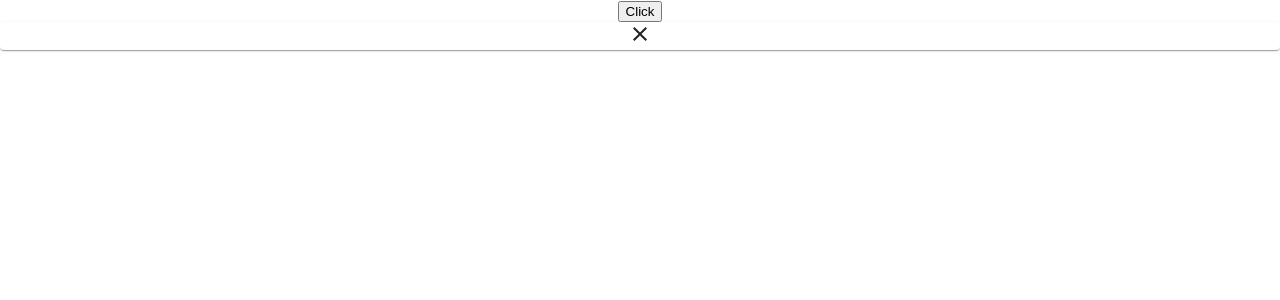
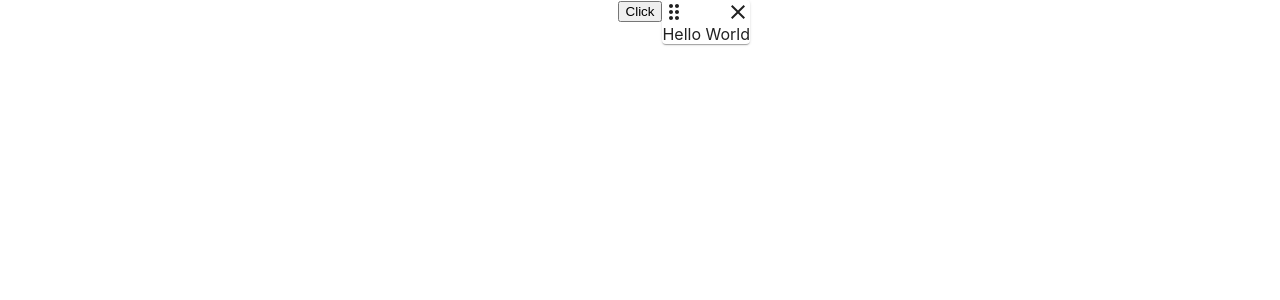
Before and after one commit to lgdelacruz92/bt-tools-panel, a React (Create React App) app: page / in a window 1280 px wide. Shown: the top 300 px of the page. Built offline with nearby package versions, Linux system fonts and the light colour scheme.

Commit message:
Required methods

```diff
--- a/src/App.js
+++ b/src/App.js
@@ -6,7 +6,7 @@ function App() {
   return (
     <div className="App">
       <button onClick={() => {}}>Click</button>
-      <ToolsPanel>
+      <ToolsPanel onClose={() => {}} open={true}>
         <div>Hello World</div>
       </ToolsPanel>
     </div>
--- a/src/ToolsPanel/ToolsPanel.js
+++ b/src/ToolsPanel/ToolsPanel.js
@@ -1,13 +1,55 @@
 import React from "react";
 import * as MUI from "@material-ui/core";
-import { Clear as Close } from "@material-ui/icons";
+import { Clear as Close, DragIndicator } from "@material-ui/icons";
+import Draggable from "react-draggable";
+import PropTypes from "prop-types";
+
+const useStyles = MUI.makeStyles(theme => {
+  return {
+    toolsPanel: {
+      display: "inline-block",
+      position: "absolute"
+    },
+    topControls: {
+      display: "flex",
+      justifyContent: "space-between",
+      "&:hover": {
+        cursor: "move"
+      }
+    },
+    closeButton: {
+      "&:hover": {
+        cursor: "default"
+      }
+    }
+  };
+});
 
 const ToolsPanel = props => {
+  const classes = useStyles();
+  const { onClose } = props;
   return (
-    <MUI.Card>
-      <Close data-testid="exit-button"></Close>
-    </MUI.Card>
+    <Draggable cancel="#tools-panel-content">
+      <MUI.Paper className={classes.toolsPanel}>
+        <div className={classes.topControls}>
+          <DragIndicator data-testid="drag-indicator" />
+          <Close
+            data-testid="close-button"
+            className={classes.closeButton}
+            onClick={onClose}
+          />
+        </div>
+        <div>
+          <div id="tools-panel-content">{props.children}</div>
+        </div>
+      </MUI.Paper>
+    </Draggable>
   );
 };
 
+ToolsPanel.propTypes = {
+  onClose: PropTypes.func.isRequired,
+  open: PropTypes.bool.isRequired
+};
+
 export default ToolsPanel;
```
Also changed, not shown: 1 other file (tests, documents, lock files or other folders).
